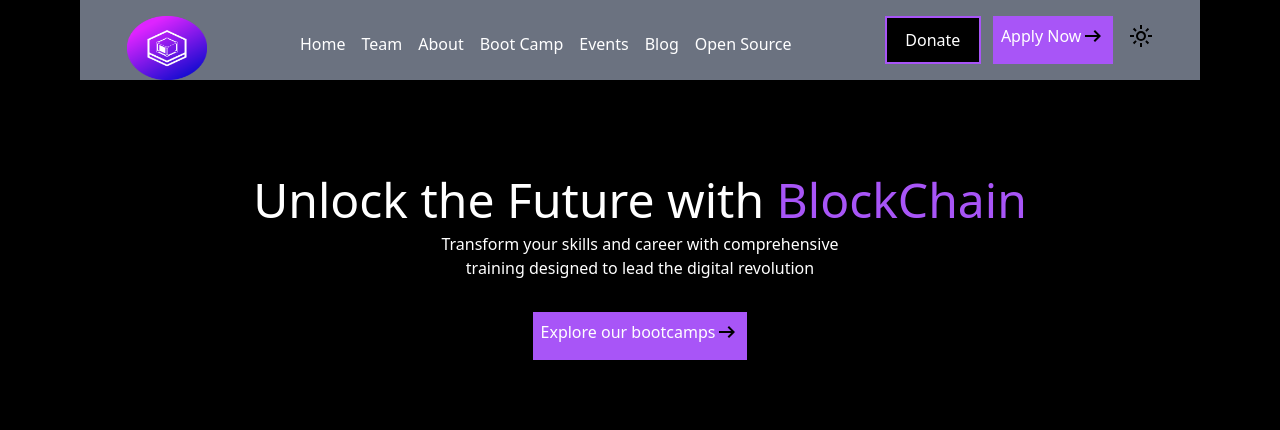
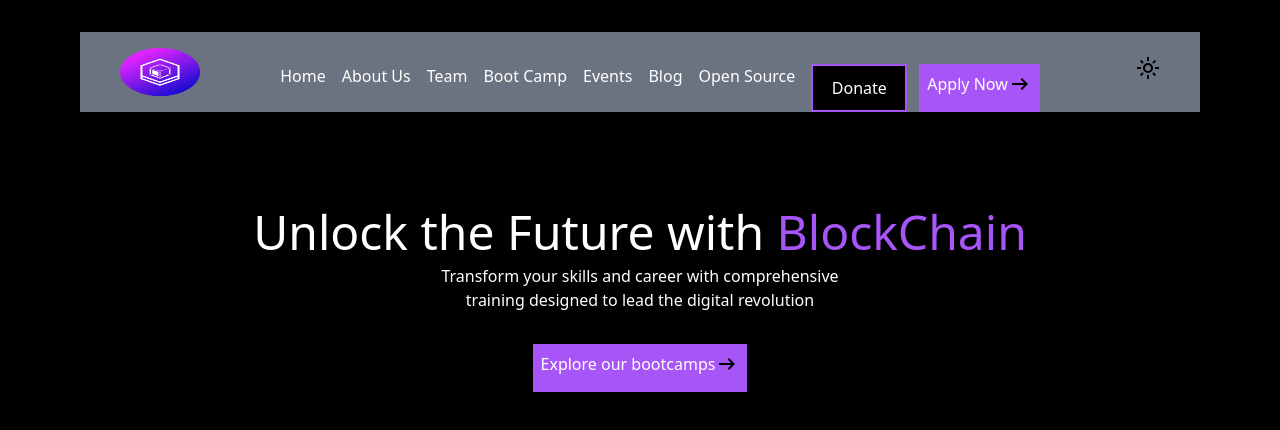
Before and after one commit to Promise278/Tech-space-website, a website: page index.html in a window 1280 px wide. Shown: the top 430 px of the page. Drawn offline with Linux system fonts and the light colour scheme.

Commit message:
added styles

```diff
--- a/index.html
+++ b/index.html
@@ -9,24 +9,25 @@
 </head>
 <body class="bg-black text-white w-full">
     <div>
-        <nav id="top" class="flex justify-around pt-4 bg-gray-500 h-20 mx-20">
-            <img src="/img/BLOCKFUSESD-1.png" width="80" alt="Logo">
-            <ul class="flex gap-4 mt-4">
-                <li><a class="hover:text-green-500" href="#">Home</a></li>
-                <li><a class="hover:text-red-500" href="/assets/team.html">Team</a></li>
-                <li><a class="hover:text-blue-500" href="/assets/about.html">About</a></li>
+        <nav id="top" class="flex justify-around pt-4 bg-gray-500 h-20 mx-20 mt-8">
+            <img src="/img/BLOCKFUSESD-1.png" class="pb-4" width="80" alt="Logo">
+            <ul class="flex gap-4 mt-4 hidden md:flex">
+                <li><a class="hover:text-green-500" href="/components/home.html">Home</a></li>
+                <li><a class="hover:text-red-500" href="/assets/about.html">About Us</a></li>
+                <li><a class="hover:text-blue-500" href="/assets/team.html">Team</a></li>
                 <li><a class="hover:text-pink-500" href="#">Boot Camp</a></li>
                 <li><a class="hover:text-purple-500" href="#">Events</a></li>
                 <li><a class="hover:text-orange-500" href="#">Blog</a></li>
                 <li><a class="hover:text-green-500" href="#">Open Source</a></li>
+                <div class="flex">
+                    <button class="bg-black text-white h-12 w-24 hover:bg-gray-500 border-2 border-purple-500">Donate</button>
+                    <button class="bg-purple-500 text-white h-12 w-26 ml-3 pt-2 pl-2 pr-2 flex">Apply Now
+                        <svg xmlns="http://www.w3.org/2000/svg" height="24px" viewBox="0 -960 960 960" width="24px" fill="#000000"><path d="m560-240-56-58 142-142H160v-80h486L504-662l56-58 240 240-240 240Z"/></svg>
+                    </button>
+                </div>
             </ul>
-            <div class="flex mt-1">
-                <button class="bg-black text-white h-12 w-24 hover:bg-blue-500 border-2 border-purple-500">Donate</button>
-                <button class="bg-purple-500 text-white h-12 w-26 hover:bg-yellow-500 ml-3 pt-2 pl-2 pr-2 flex">Apply Now
-                    <svg xmlns="http://www.w3.org/2000/svg" height="24px" viewBox="0 -960 960 960" width="24px" fill="#000000"><path d="m560-240-56-58 142-142H160v-80h486L504-662l56-58 240 240-240 240Z"/></svg>
-                </button>
-                <svg class="ml-4 mt-2 bg-" xmlns="http://www.w3.org/2000/svg" height="24px" viewBox="0 -960 960 960" width="24px" fill="#000000"><path d="M480-360q50 0 85-35t35-85q0-50-35-85t-85-35q-50 0-85 35t-35 85q0 50 35 85t85 35Zm0 80q-83 0-141.5-58.5T280-480q0-83 58.5-141.5T480-680q83 0 141.5 58.5T680-480q0 83-58.5 141.5T480-280ZM200-440H40v-80h160v80Zm720 0H760v-80h160v80ZM440-760v-160h80v160h-80Zm0 720v-160h80v160h-80ZM256-650l-101-97 57-59 96 100-52 56Zm492 496-97-101 53-55 101 97-57 59Zm-98-550 97-101 59 57-100 96-56-52ZM154-212l101-97 55 53-97 101-59-57Zm326-268Z"/></svg>
-            </div>
+            <svg class="ml-4 mt-2 bg-" xmlns="http://www.w3.org/2000/svg" height="24px" viewBox="0 -960 960 960" width="24px" fill="#000000"><path d="M480-360q50 0 85-35t35-85q0-50-35-85t-85-35q-50 0-85 35t-35 85q0 50 35 85t85 35Zm0 80q-83 0-141.5-58.5T280-480q0-83 58.5-141.5T480-680q83 0 141.5 58.5T680-480q0 83-58.5 141.5T480-280ZM200-440H40v-80h160v80Zm720 0H760v-80h160v80ZM440-760v-160h80v160h-80Zm0 720v-160h80v160h-80ZM256-650l-101-97 57-59 96 100-52 56Zm492 496-97-101 53-55 101 97-57 59Zm-98-550 97-101 59 57-100 96-56-52ZM154-212l101-97 55 53-97 101-59-57Zm326-268Z"/></svg>
+            <ion-icon id="menu-open" name="menu" class="text-3xl cursor-pointer text-white md:hidden"></ion-icon>
         </nav>
         <div class="mt-24 bg-hero-pattern bg-cover bg-center h-screen w-full n">
             <div>
```
